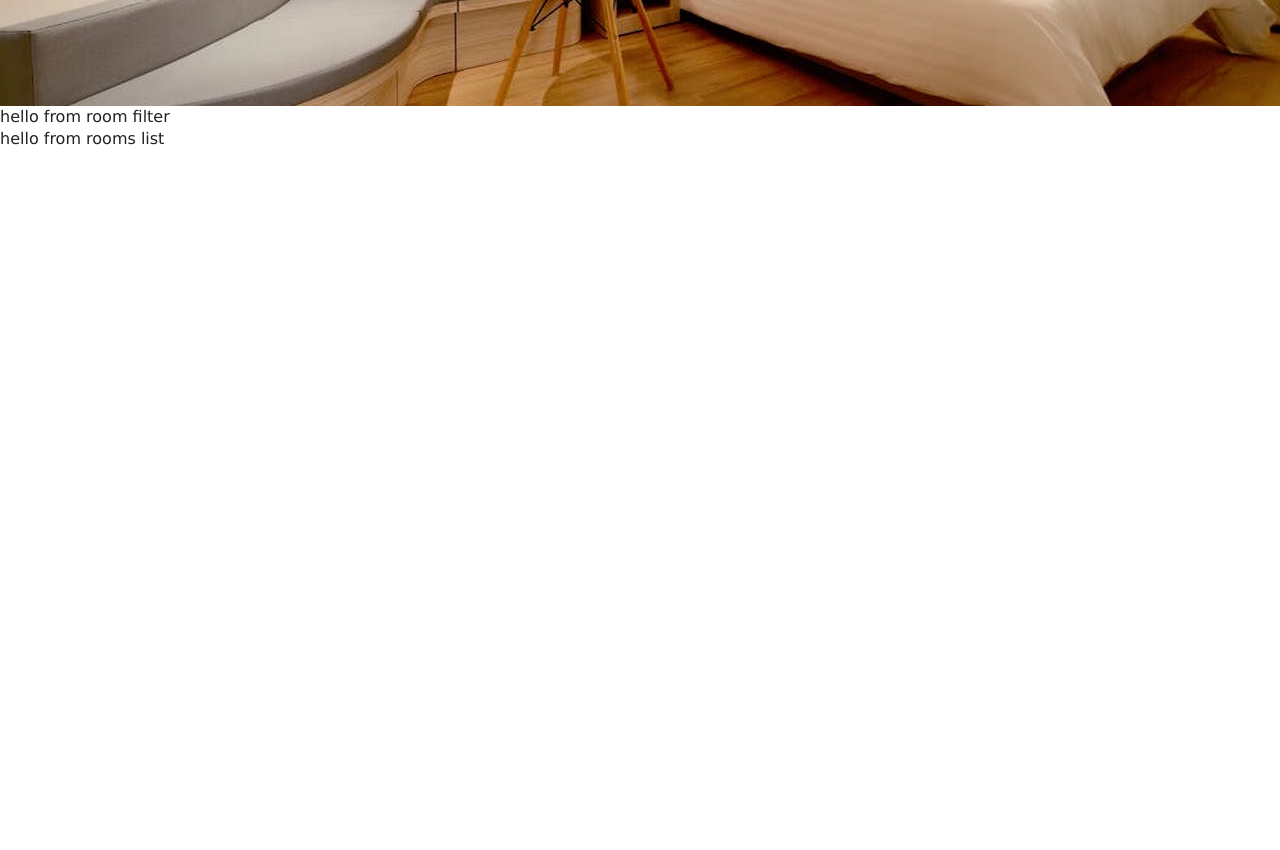
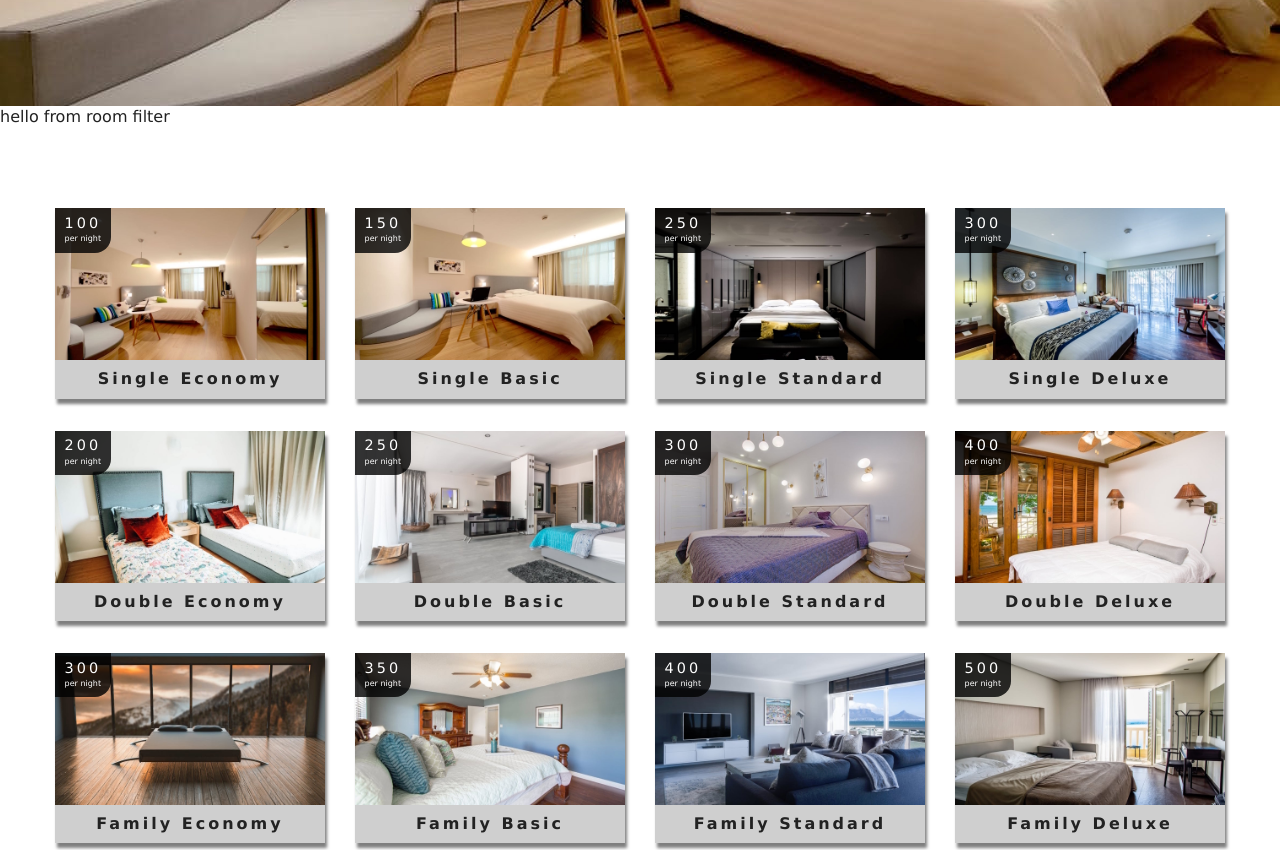
Before and after one commit to bcole2433/beach-website, a React (Create React App) app: page /rooms in a window 1280 px wide. Shown: the part 440-1290 px from the top of the page. Before the commit the page ends 800 px from the top, so only its background shows below. Built offline with nearby package versions, Linux system fonts and the light colour scheme.

Commit message:
set up for rooms page complete. TODO: add room filtering, change dataset from static to getting data from Contentful, error checking

```diff
--- a/src/components/RoomList.js
+++ b/src/components/RoomList.js
@@ -1,7 +1,23 @@
 import React from "react";
+import Room from "./Room";
 
-const RoomList = () => {
-  return <div>hello from rooms list</div>;
+const RoomList = ({ rooms }) => {
+  if (rooms.length === 0) {
+    return (
+      <div className="empty-search">
+        <h3>Sorry, no rooms matched your search</h3>
+      </div>
+    );
+  }
+  return (
+    <section className="roomslist">
+      <div className="roomslist-center">
+        {rooms.map(item => {
+          return <Room key={item.id} room={item} />;
+        })}
+      </div>
+    </section>
+  );
 };
 
 export default RoomList;
--- a/src/pages/SingleRoom.js
+++ b/src/pages/SingleRoom.js
@@ -1,6 +1,5 @@
 import React, { Component } from "react";
 import defaultBcg from "../images/room-1.jpeg";
-import Hero from "../components/Hero";
 import Banner from "../components/Banner";
 import { Link } from "react-router-dom";
 import { RoomContext } from "../Context";
@@ -41,7 +40,7 @@
       pets,
       images
     } = room;
-    const [main, ...defaultImages] = images;
+    const [...defaultImages] = images;
 
     return (
         <>
```
